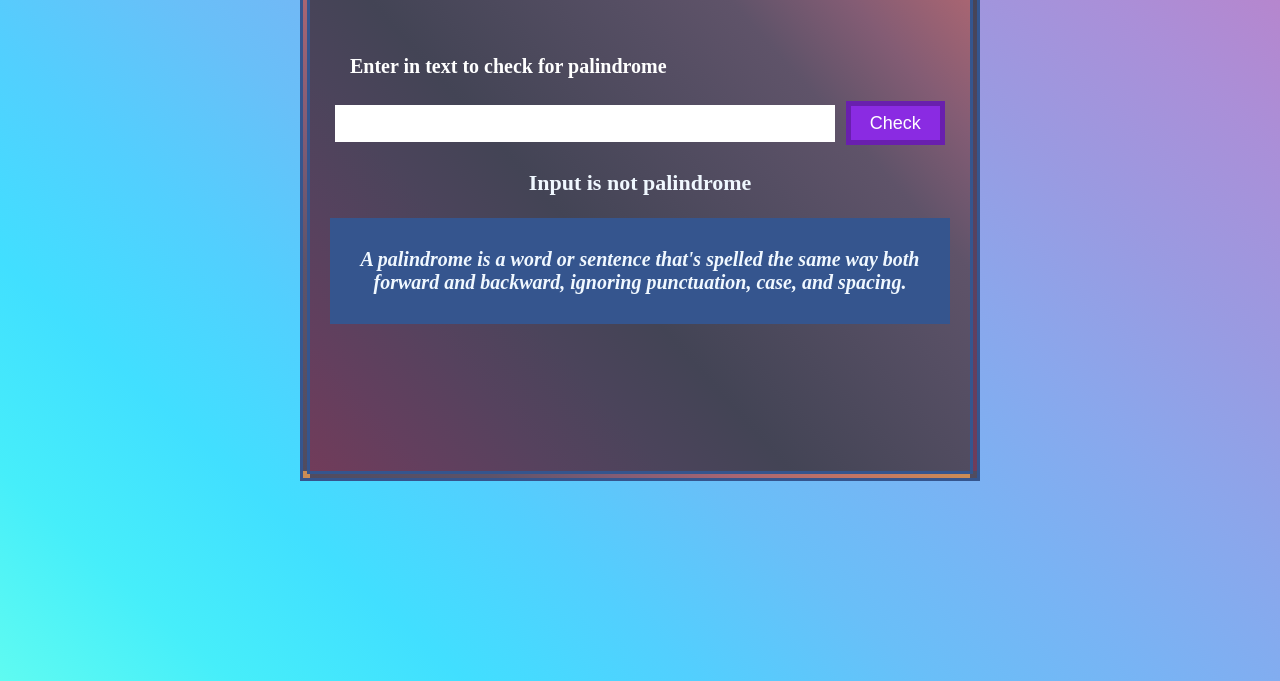
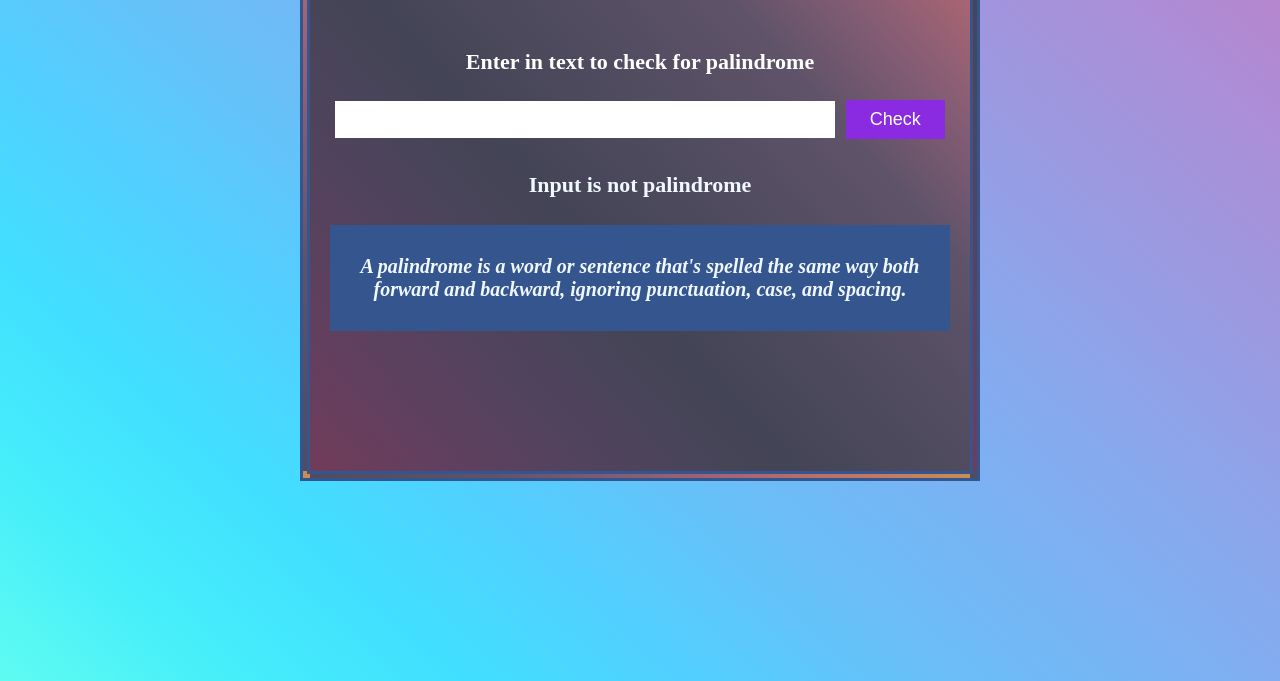
Before and after one commit to anjanuprety/palindromeChecker, a plain HTML site: page index.html in a window 1280 px wide. Shown: the part 479-1160 px from the top of the page. Drawn offline with Linux system fonts and the light colour scheme.

Commit message:
final styling

```diff
--- a/style.css
+++ b/style.css
@@ -40,9 +40,10 @@ body {
 
 label {
   padding: 20px;
-  font-size: 20px;
-  font-weight: 600;
+  font-size: 22px;
+  font-weight: 550;
   color: white;
+  text-align: center;
 }
 
 .textbox {
@@ -54,10 +55,10 @@ label {
 
 .check-palindrome {
   width: 30%;
-  height: 70px;
+  height: 80px;
   background-color: blueviolet;
   color: white;
-  border: solid 5px rgb(105, 31, 174);
+  border: none;
   font-size: large;
   cursor: pointer;
 }
@@ -77,6 +78,9 @@ label {
   font-size: 22px;
   font-weight: 550;
   color: aliceblue;
+}
+.result-para{
+  padding: 5px 20px;
 }
 
 .definition {
@@ -106,7 +110,7 @@ label {
 
   .check-palindrome {
     width: 20%;
-    height: 100px;
+    height: 77px;
   }
 }
 
@@ -127,6 +131,6 @@ label {
 
   .check-palindrome {
     width: 16%;
-    height: 87%;
+    height: 77%;
   }
 }
```
